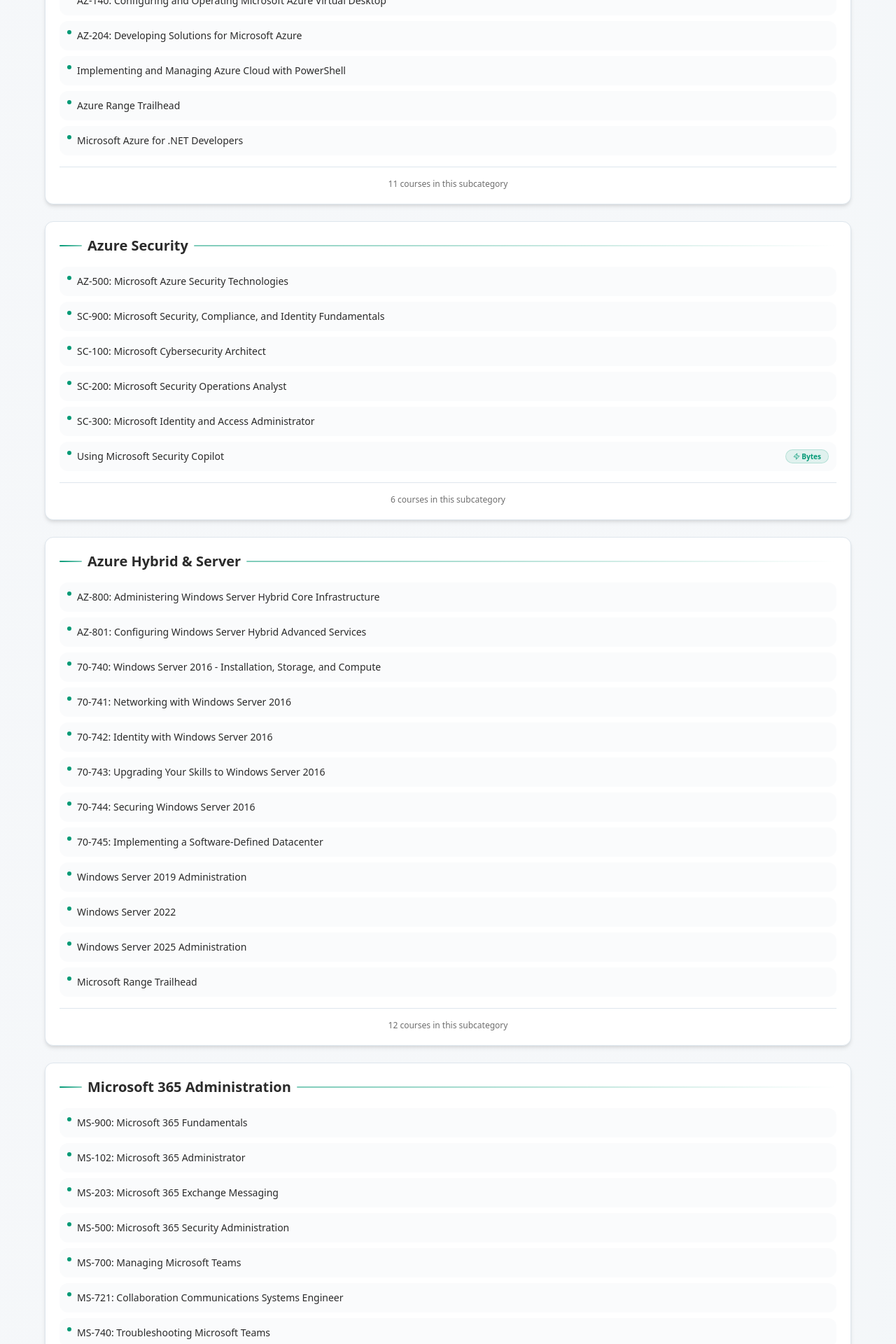
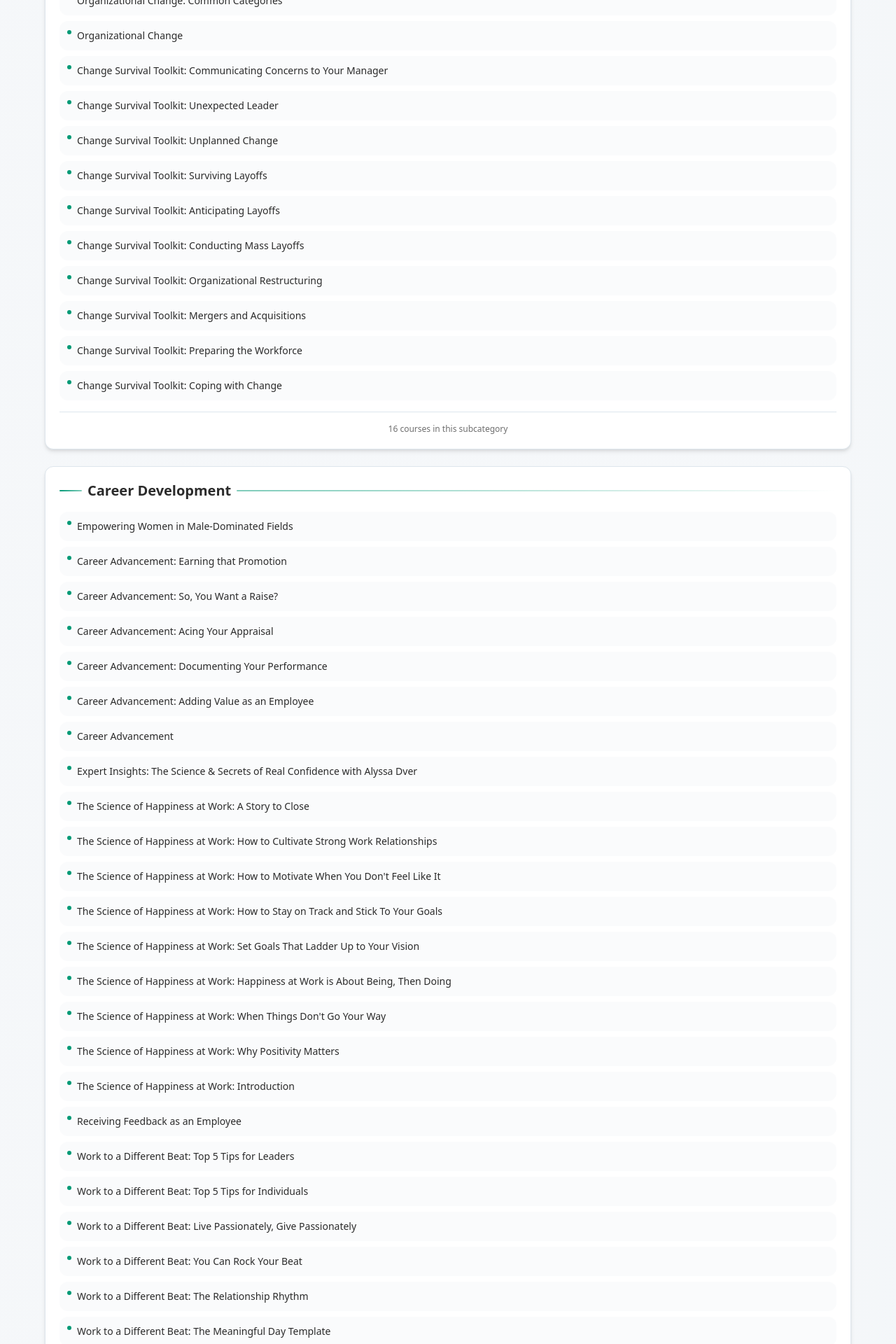
Before and after one commit to devonscofield-prog/stormwind-showcase-77887, a React (Vite) app: page /courses in a window 1280 px wide. Shown: the part 7040-8960 px from the top of the page at 70% size. Built offline with nearby package versions, Linux system fonts and the light colour scheme; the HTML template or start-up script is replaced by a standard one.

Commit message:
Continue adding 100 Business Skills courses
Add next batch of 100 courses to Business Skills in Courses.tsx, including categorization into subcategories under the new Business Skills category and update catalog accordingly.

```diff
--- a/src/pages/Courses.tsx
+++ b/src/pages/Courses.tsx
@@ -149,6 +149,122 @@ const Courses = () => {
         "Using Surveys to Get Feedback (Part 4 of 8): Turning Elements into Survey Items",
         "Using Surveys to Get Feedback (Part 3 of 8): Selecting the Response Method",
         "Using Surveys to Get Feedback (Part 2 of 8): Identifying Survey Elements",
+        "Using Surveys to Get Feedback (Part 1 of 8): Deciding on the Process",
+        "Using Surveys to Get Feedback",
+      ],
+      "Organizational Change & Management": [
+        "Organizational Change: Taking Action",
+        "Organizational Change: Change Models",
+        "Organizational Change: Frequently Asked Questions",
+        "Organizational Change: Understanding Resistance",
+        "Organizational Change: Common Categories",
+        "Organizational Change",
+        "Change Survival Toolkit: Communicating Concerns to Your Manager",
+        "Change Survival Toolkit: Unexpected Leader",
+        "Change Survival Toolkit: Unplanned Change",
+        "Change Survival Toolkit: Surviving Layoffs",
+        "Change Survival Toolkit: Anticipating Layoffs",
+        "Change Survival Toolkit: Conducting Mass Layoffs",
+        "Change Survival Toolkit: Organizational Restructuring",
+        "Change Survival Toolkit: Mergers and Acquisitions",
+        "Change Survival Toolkit: Preparing the Workforce",
+        "Change Survival Toolkit: Coping with Change",
+      ],
+      "Career Development": [
+        "Empowering Women in Male-Dominated Fields",
+        "Career Advancement: Earning that Promotion",
+        "Career Advancement: So, You Want a Raise?",
+        "Career Advancement: Acing Your Appraisal",
+        "Career Advancement: Documenting Your Performance",
+        "Career Advancement: Adding Value as an Employee",
+        "Career Advancement",
+        "Expert Insights: The Science & Secrets of Real Confidence with Alyssa Dver",
+        "The Science of Happiness at Work: A Story to Close",
+        "The Science of Happiness at Work: How to Cultivate Strong Work Relationships",
+        "The Science of Happiness at Work: How to Motivate When You Don't Feel Like It",
+        "The Science of Happiness at Work: How to Stay on Track and Stick To Your Goals",
+        "The Science of Happiness at Work: Set Goals That Ladder Up to Your Vision",
+        "The Science of Happiness at Work: Happiness at Work is About Being, Then Doing",
+        "The Science of Happiness at Work: When Things Don't Go Your Way",
+        "The Science of Happiness at Work: Why Positivity Matters",
+        "The Science of Happiness at Work: Introduction",
+        "Receiving Feedback as an Employee",
+        "Work to a Different Beat: Top 5 Tips for Leaders",
+        "Work to a Different Beat: Top 5 Tips for Individuals",
+        "Work to a Different Beat: Live Passionately, Give Passionately",
+        "Work to a Different Beat: You Can Rock Your Beat",
+        "Work to a Different Beat: The Relationship Rhythm",
+        "Work to a Different Beat: The Meaningful Day Template",
+        "Work to a Different Beat: The Task Rhythm",
+        "Work to a Different Beat: The Perspective Rhythm",
+        "Work to a Different Beat: You Can Get on Beat",
+        "Work to a Different Beat: The 4 Types of Workers",
+        "Work to a Different Beat: Meaningful Moments",
+        "Work to a Different Beat: You Can Choose Your Beat",
+        "Expert Insights: Work to a Different Beat with Justin Jones-Fosu",
+        "Being Your Authentic Self",
+        "How to Build a Personal Brand",
+        "Selling You: Pitching Your Business Plan to Investors",
+        "Selling You: Creating a Business Plan",
+        "Selling You: Contacting Prospective Employers",
+        "Selling You: Qualifying Potential Employers",
+        "Selling You: Prospecting Potential Employers",
+        "Selling You: Increasing Your Visibility",
+        "Selling You: Creating Your Elevator Pitch",
+        "Selling You: Navigating Online Job Boards",
+        "Selling You: Starting a New Job",
+        "Selling You: Negotiating a Job Offer",
+        "Selling You: Follow-Up After the Interview",
+        "Selling You: Overcoming Objections in an Interview",
+        "Selling You: Preparing for a Job Interview",
+        "Selling You: Rehearsing Responses to Interview Questions",
+        "Selling You: Selecting Professional References",
+        "Selling You: Leveraging Informational Interviews",
+        "Selling You: Selecting Your Career Path",
+        "Selling You: Social Networking",
+        "Selling You: Professional Networking",
+        "Selling You: Creating a Portfolio",
+        "Selling You: Researching Compensation",
+        "Selling You: Promoting Your Personal Brand Ethically",
+        "Selling You: Crafting Your Personal Brand",
+        "Selling You: Writing Your Résumé",
+        "Selling You: Organizing Your Résumé",
+        "Selling You",
+        "How to Advocate for Yourself",
+      ],
+      "Professional Development": [
+        "Becoming a Coachable Employee",
+        "Winning in the Working World: Introduction",
+        "Becoming a Coachable Employee (Manufacturing)",
+        "Winning in the Working World: Right Strategic Communications",
+        "Winning in the Working World: Right Positive Influence",
+        "Winning in the Working World: Right Mindset",
+        "New Hire Success: Conclusion",
+        "New Hire Success: Drive Your Development From the Start",
+        "New Hire Success: Contribute Beyond Yourself",
+        "New Hire Success: Consider Your Work from Every Angle",
+        "New Hire Success: Take on Conflict Productively",
+        "New Hire Success: Tackle Problems Head On",
+        "New Hire Success: Communicate Effectively",
+        "New Hire Success: Work Intelligently and Independently",
+        "New Hire Success: Set Yourself in the Right Direction",
+        "New Hire Success: Become Actively Curious",
+        "New Hire Success: Invest Yourself in the Mission",
+        "New Hire Success: Adopt a Winning Attitude",
+        "New Hire Success: Show Up and Start Strong",
+        "New Hire Success: Introduction",
+        "Becoming an Asset: Understanding Your Company",
+        "Becoming an Asset: Understanding Your Industry",
+        "Build and Maintain Trust as a New Employee",
+        "Persevering at Work",
+        "Expert Insights: Build a Winning Mindset with Roger Crawford",
+        "Expert Insights: New Hire Success with Meredith Whipple Callahan",
+        "Expert Insights: The Science of Happiness at Work with Stella Grizont",
+        "Expert Insights: Your WHY Matters NOW with Justin Jones-Fosu",
+        "Expert Insights: Finding Your Resiliency with Gabriella Parente",
+        "Workplace Attitude and Behavior: How Attitude Impacts Our Work",
+        "Workplace Attitude and Behavior: Mood at Work",
+        "Workplace Attitude and Behavior: The 5 Dimensions of Personality",
       ],
     },
     "Microsoft": {
```
